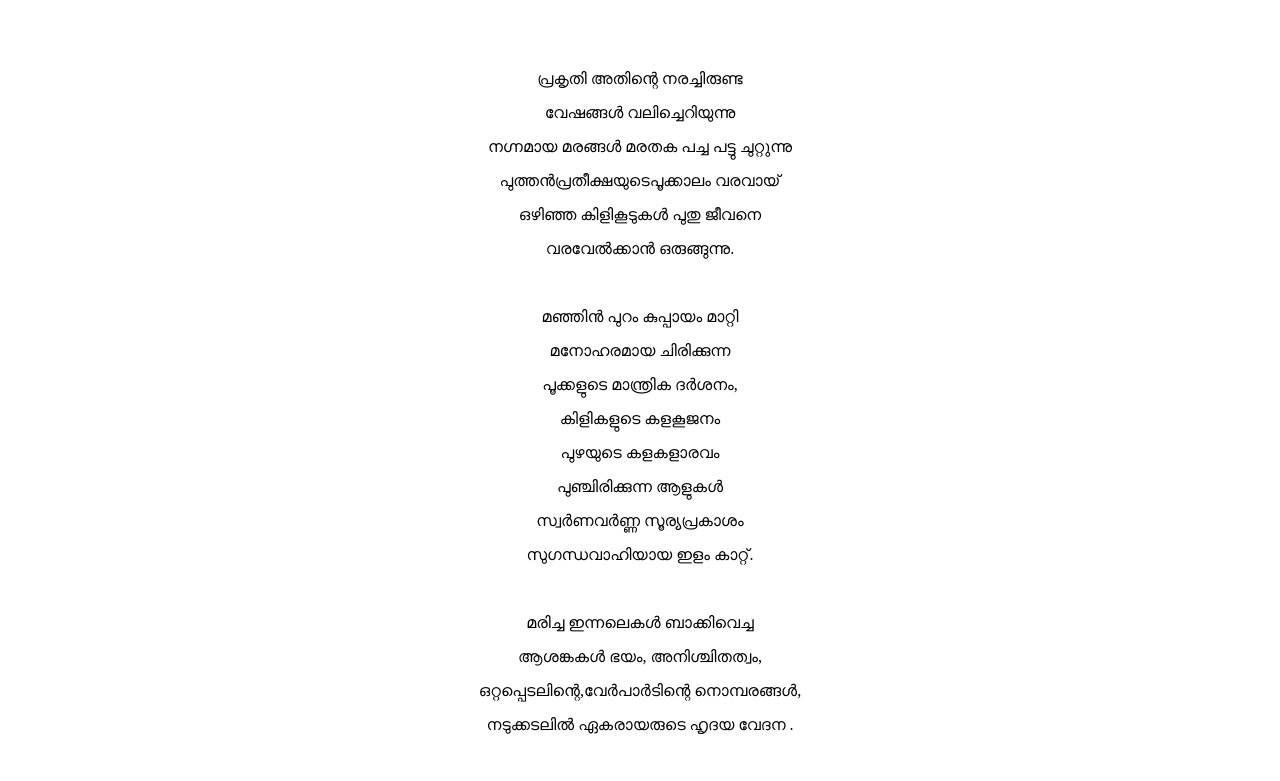
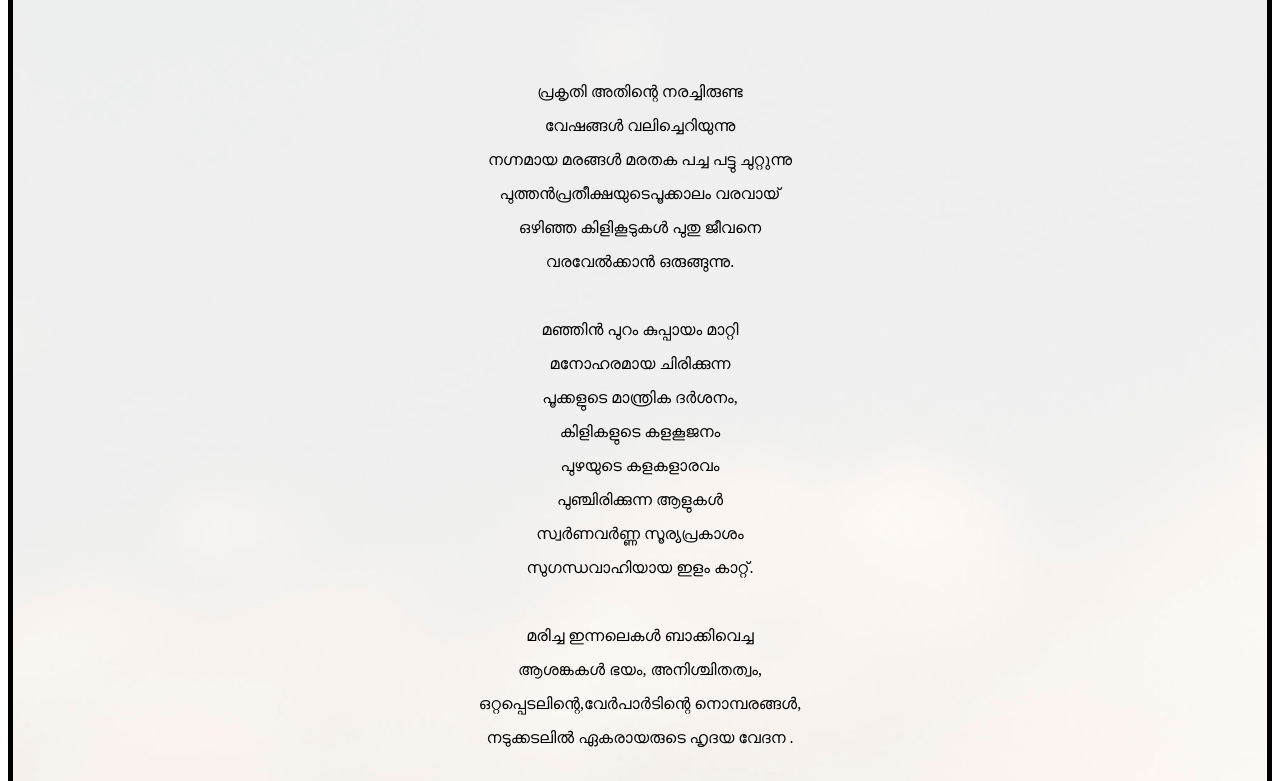
Before and after one commit to jomit1612/Poems, a website: page poem5.html in a window 1280 px wide. Shown: the part 223-1004 px from the top of the page. Drawn offline with Linux system fonts and the light colour scheme.

Commit message:
background changed

```diff
--- a/poem5.html
+++ b/poem5.html
@@ -10,6 +10,7 @@
     <link rel="stylesheet" href="styles.css" />
   </head>
   <body>
+    <div class="whole-poem-o">
       <h1 class="title">പ്രത്യാശയുടെ പൂക്കാലം</h1>
       <section class="whole">
         <p class="part">പ്രകൃതി അതിന്റെ നരച്ചിരുണ്ട</p>
@@ -80,7 +81,7 @@
         <p class="part">കണ്ണീരിലും ഒരു പുഞ്ചിരിയോടെ,</p>
         <p class="part">കാലം ഉണക്കാത്ത മുറിവുകൾ ഇല്ലല്ലോ!</p>
       </section>
-
+    </div>
     <script src="" async defer></script>
   </body>
 </html>
--- a/styles.css
+++ b/styles.css
@@ -69,6 +69,13 @@
   background-repeat: no-repeat;
   background-size: cover;
   color: white;
+}
+.whole-poem-o {
+  border: 5px solid black;
+  background-image: url(images/tomoko-uji-kxvn1ogpTtE-unsplash.jpg);
+  background-repeat: no-repeat;
+  background-size: cover;
+  color: black;
 }
 .whole {
   display: block;
```
Also changed, not shown: images/tomoko-uji-kxvn1ogpTtE-unsplash.jpg (added). Lines whose indentation alone changed are shown as unchanged.
